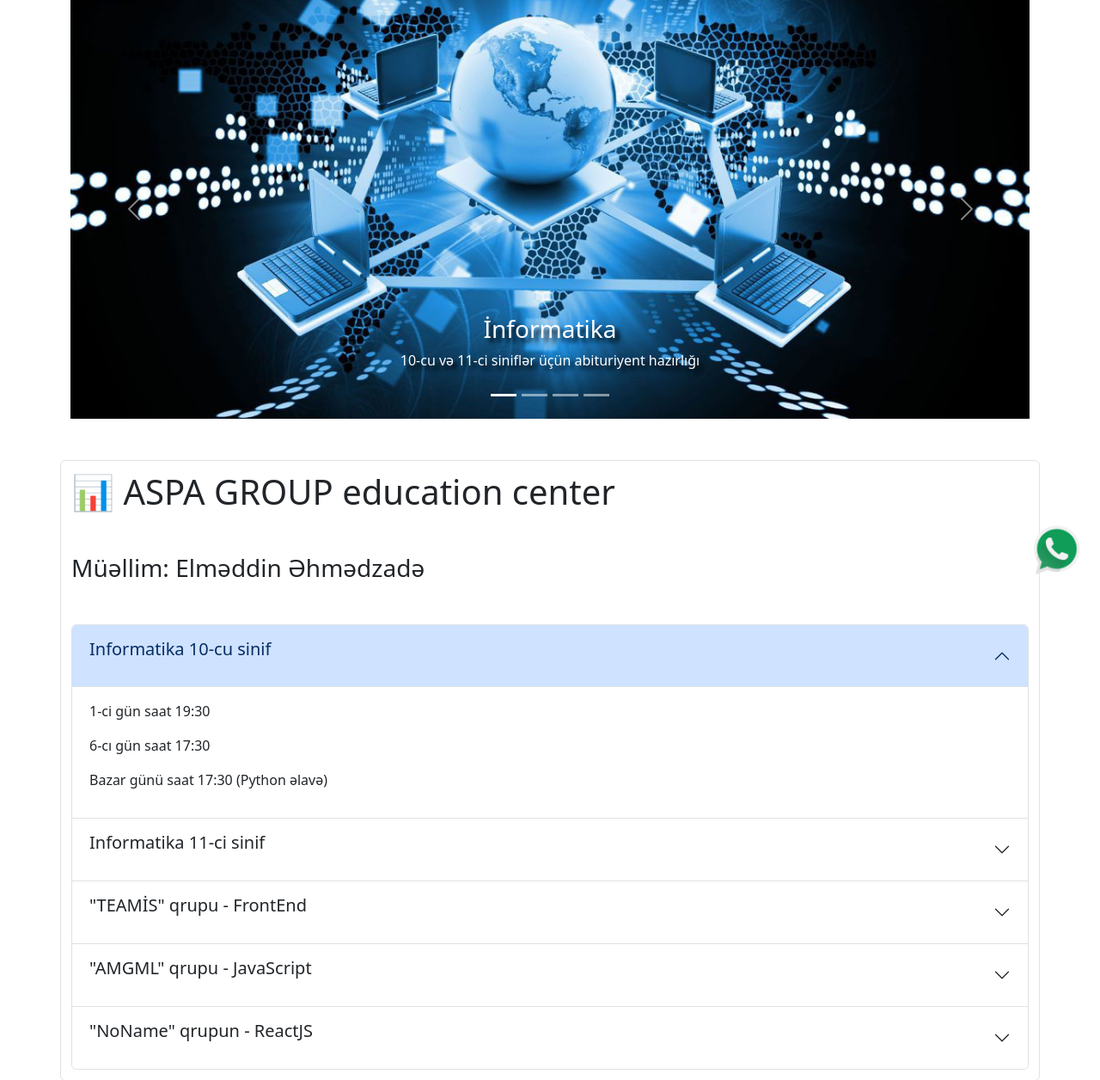
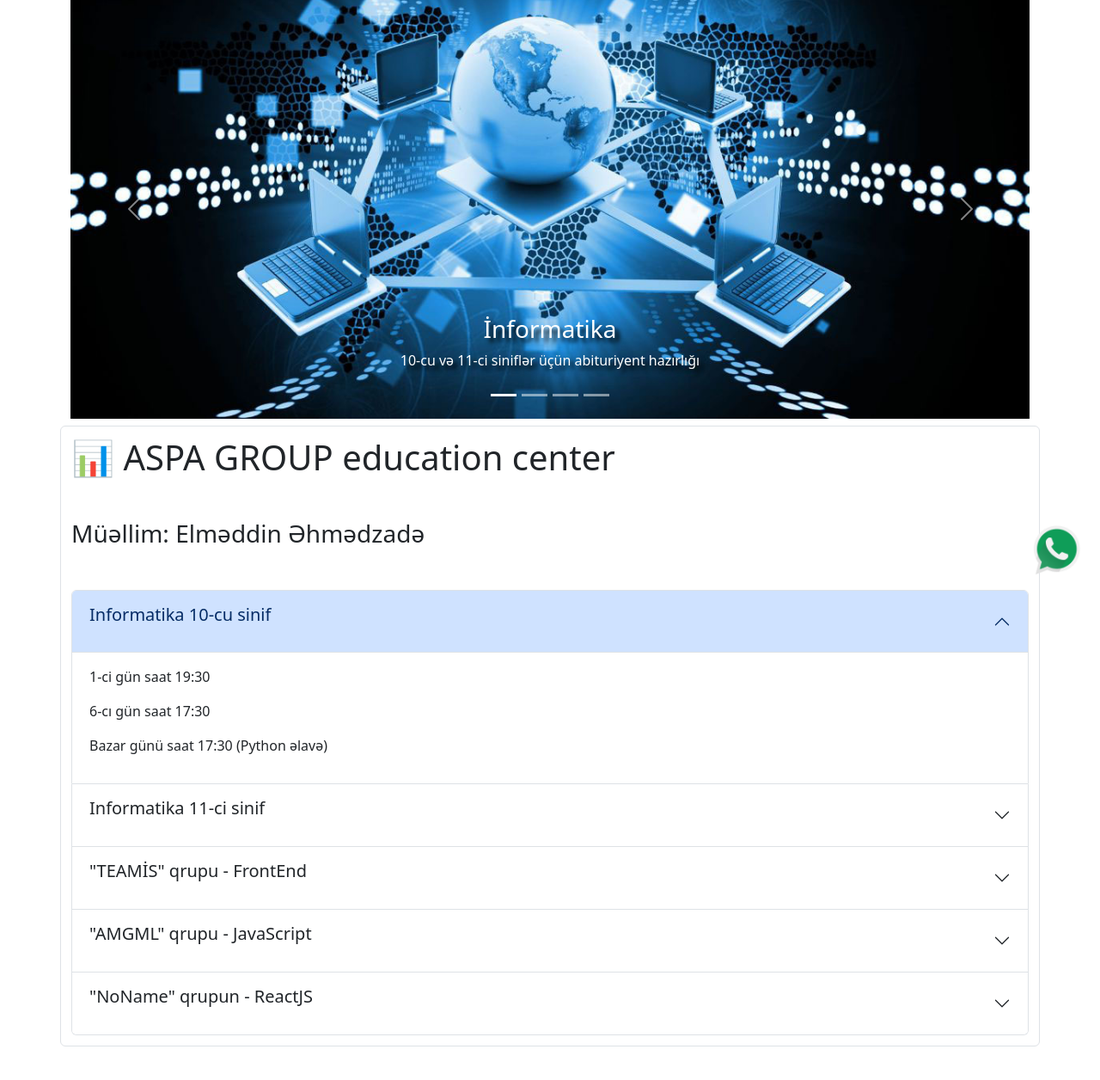
Before and after one commit to elmual/telegram, a Flask app: page / in a window 1280 px wide. Shown: the part 111-1367 px from the top of the page at 86% size. Run offline with Flask 3, Linux system fonts and the light colour scheme; data that the repository does not hold is empty.

Commit message:
Update index.html

```diff
--- a/templates/index.html
+++ b/templates/index.html
@@ -172,7 +172,7 @@
       </button>
     </div>
 
-    <div class="container my-5 img-thumbnail">
+    <div class="container mb-5 mt-2 img-thumbnail">
       <h1 class="mb-5 mt-2">📊 ASPA GROUP education center</h1>
       <h3 class="mb-5">Müəllim: Elməddin Əhmədzadə</h3>
       <div class="accordion mb-2" id="accordionExample">
```
